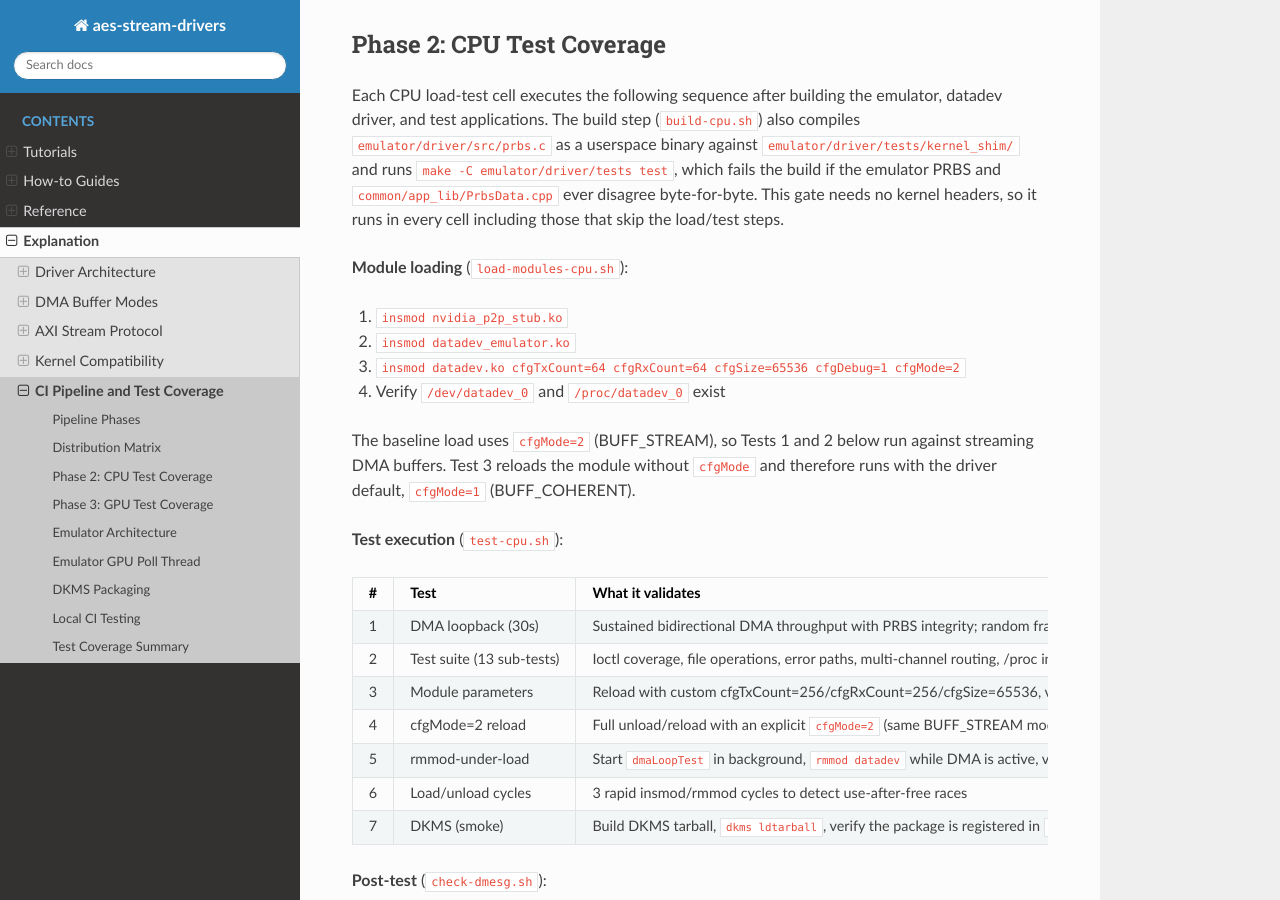
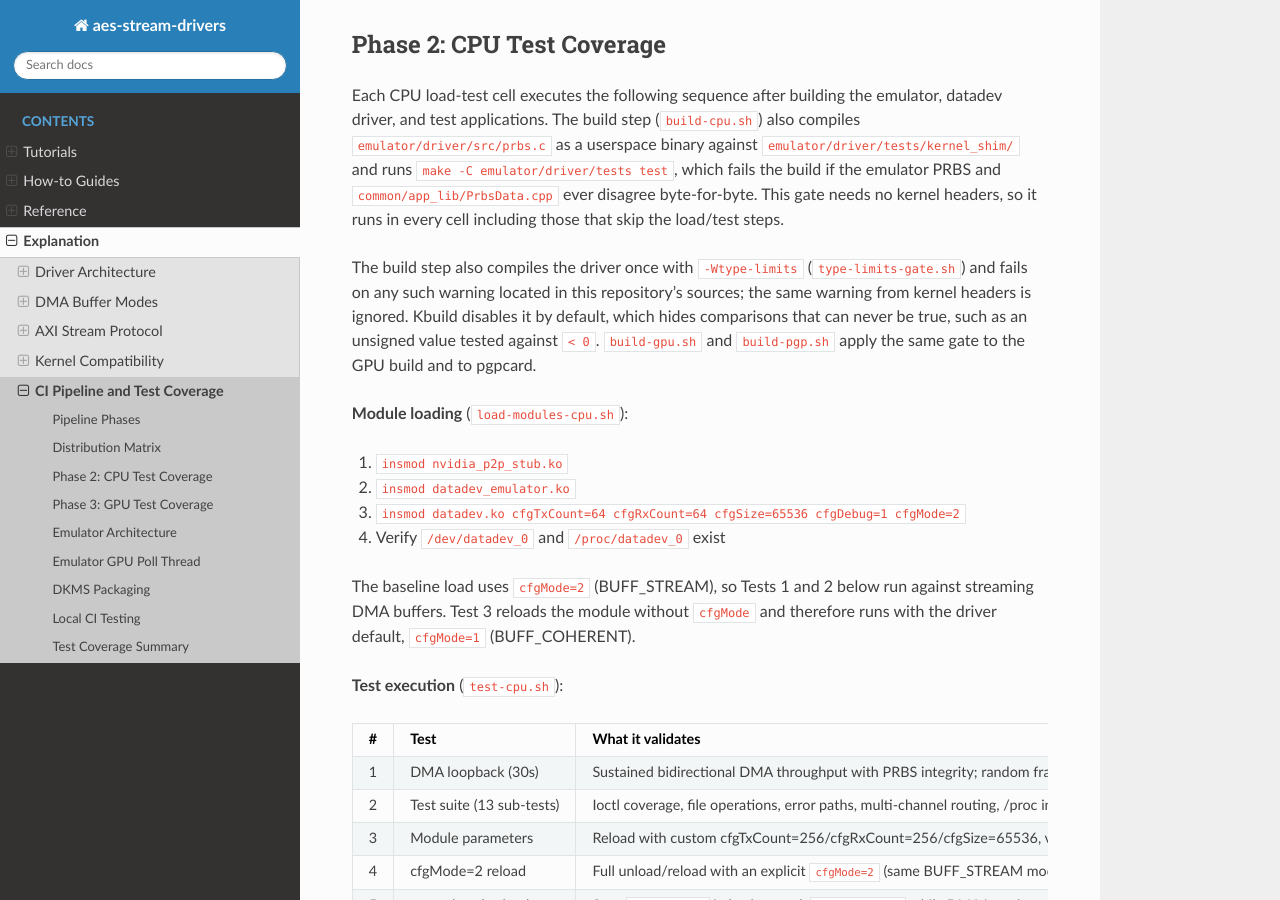
Before and after one commit to slaclab/aes-stream-drivers, a Sphinx documentation site: the page built from docs/explanation/ci-pipeline.rst, in a window 1280 px wide and 900 px high, scrolled down 1292 px. Built offline with Sphinx 7.4.7 and the Read the Docs theme 3.1.0, drawn with Linux system fonts in a browser that asks for light colours.

Commit message:
ci(build): gate driver builds on own-source -Wtype-limits warnings
Kbuild passes -Wno-type-limits unless W=2 is set, so the dead "< 0" overflow guard in DataDev_Probe and PgpCard_Probe compiled silently, and no CI cell has enough devices to reach it at run time.

Add scripts/ci/type-limits-gate.sh and call it from build-cpu.sh, build-gpu.sh and build-pgp.sh. It compiles the driver once with -Wtype-limits, keeps the output out of the log, and fails only on warnings located in this repository. Kernel headers (bits.h, minmax.h) emit the same warning over a hundred times per module, so it cannot be promoted to an error. The regular clean and build still follow, so the tested module is built as before.

```diff
--- a/docs/explanation/ci-pipeline.rst
+++ b/docs/explanation/ci-pipeline.rst
@@ -112,6 +112,13 @@ userspace binary against ``emulator/driver/tests/kernel_shim/`` and runs
 emulator PRBS and ``common/app_lib/PrbsData.cpp`` ever disagree
 byte-for-byte. This gate needs no kernel headers, so it runs in every cell
 including those that skip the load/test steps.
+
+The build step also compiles the driver once with ``-Wtype-limits``
+(``type-limits-gate.sh``) and fails on any such warning located in this
+repository's sources; the same warning from kernel headers is ignored.
+Kbuild disables it by default, which hides comparisons that can never be
+true, such as an unsigned value tested against ``< 0``. ``build-gpu.sh``
+and ``build-pgp.sh`` apply the same gate to the GPU build and to pgpcard.
 
 **Module loading** (``load-modules-cpu.sh``):
 
```
Also changed, not shown: 4 other files.
